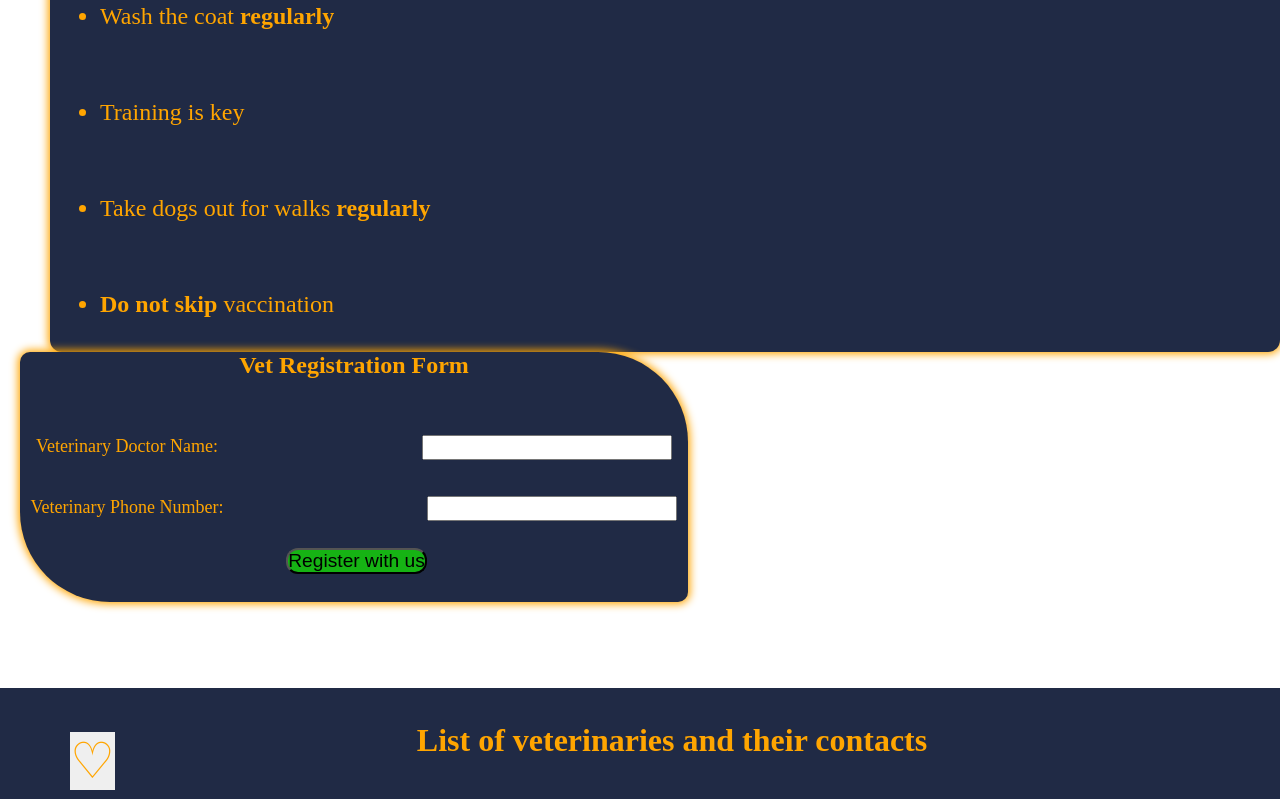
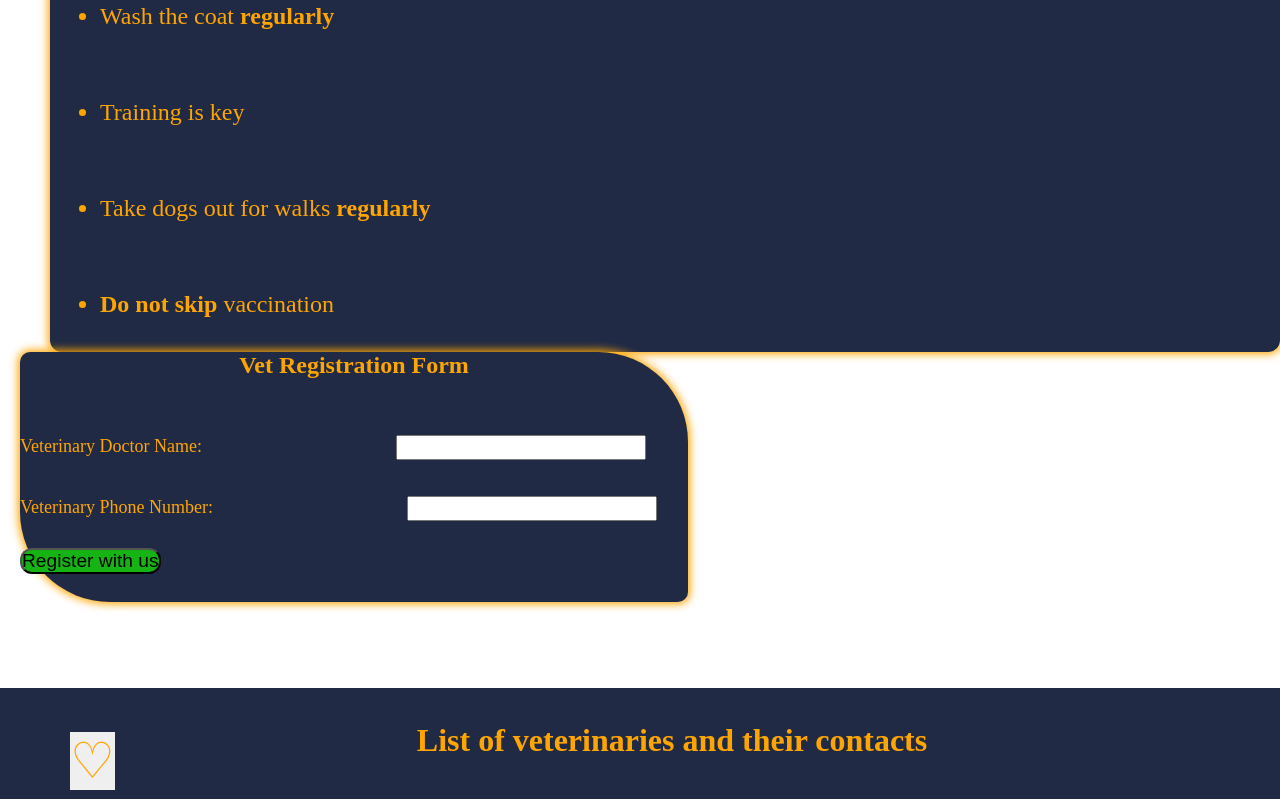
Before and after one commit to Mutagah/says-my-vertinary, a plain HTML site: page index.html in a window 1280 px wide. Shown: the part 433-1232 px from the top of the page. Drawn offline with Linux system fonts and the light colour scheme; no server answers.

Commit message:
Changed the form display under media query

```diff
--- a/style.css
+++ b/style.css
@@ -196,7 +196,7 @@ th{
 .myForm{
     /* width : 1000px; */
     align-content: stretch;
-
+    text-align: left;
     /* flex-direction: column;
     margin-top: 20px;
         width : 500px;
@@ -211,6 +211,9 @@ th{
 .myTable{
     display: none;
   }
+.myForm input{
+    margin-left: -10px;
+}
 header
 {
 align-content: stretch;
```
